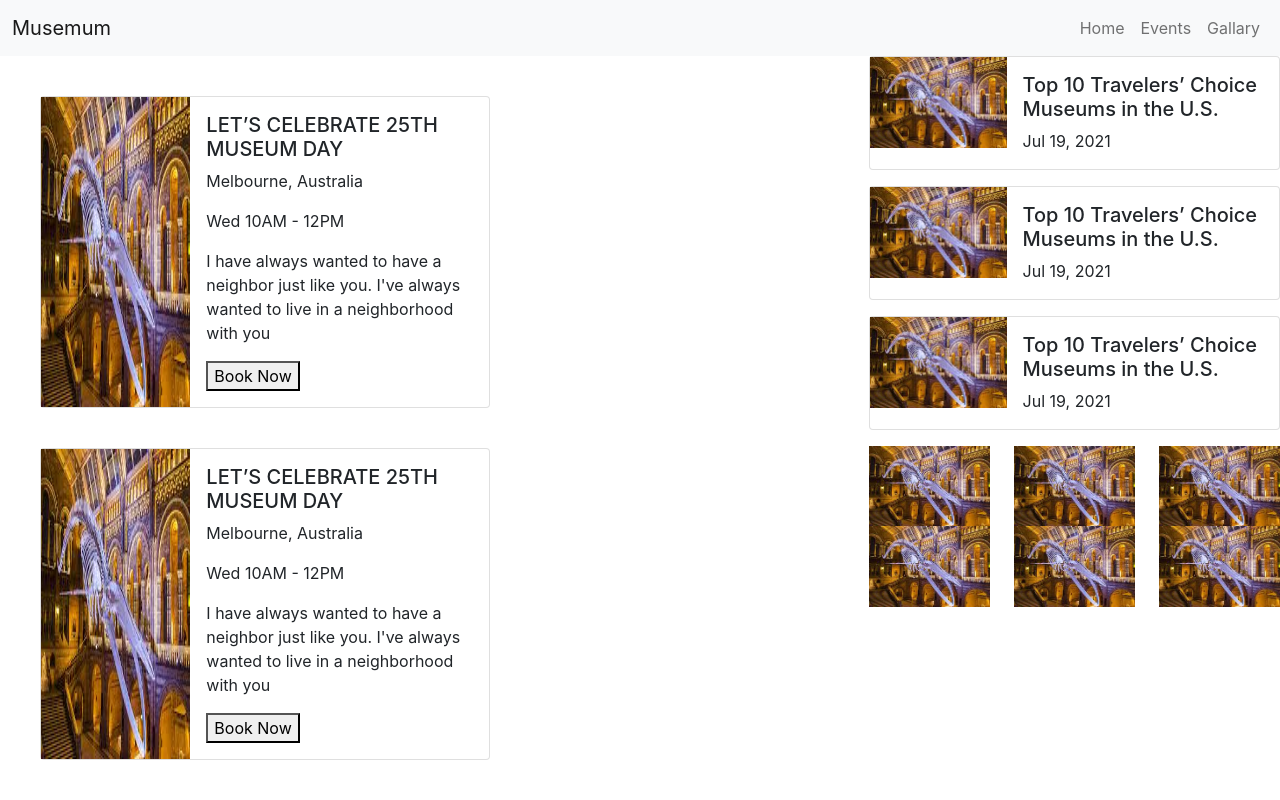
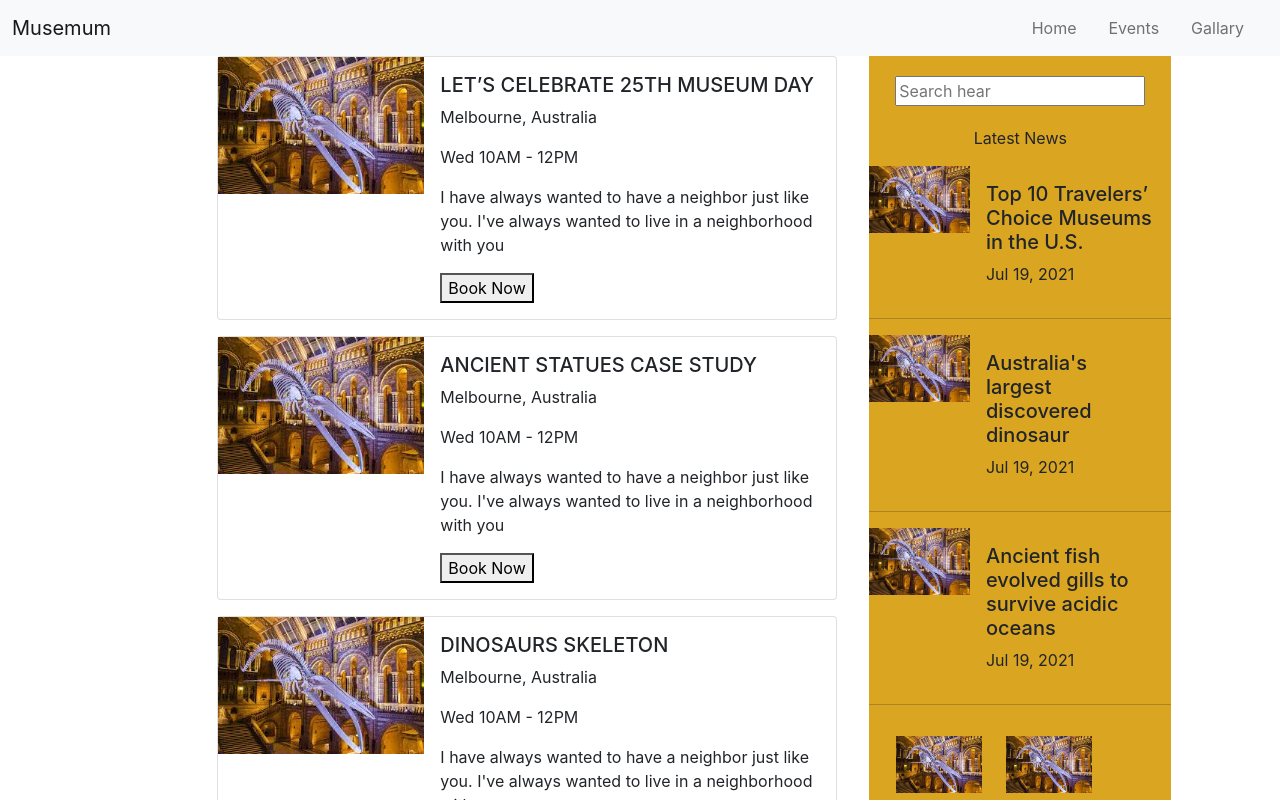
Before and after one commit to Swapno5896/Amazing-Museums-UI, a React (Create React App) app: page /events in a window 1280 px wide. Shown: the top 800 px of the page. Built offline with nearby package versions, Linux system fonts and the light colour scheme.

Commit message:
event section design is done

```diff
--- a/src/components/Events/EventCard/EventCard.js
+++ b/src/components/Events/EventCard/EventCard.js
@@ -3,13 +3,10 @@ import React from "react";
 const EventCard = (props) => {
   const { img, title, location, time, description } = props.dt;
   return (
-    <div
-      className="card mb-3"
-      style={{ maxWidth: "450px", margin: "40px 40px" }}
-    >
+    <div className="card mb-3" style={{ width: "620px" }}>
       <div className="row g-0">
         <div className="col-md-4">
-          <img style={{ width: "100%", height: "100%" }} src={img} alt="..." />
+          <img style={{ width: "100%" }} src={img} alt="..." />
         </div>
         <div className="col-md-8">
           <div className="card-body">
--- a/src/components/Events/ImageCard/ImageCard.js
+++ b/src/components/Events/ImageCard/ImageCard.js
@@ -2,7 +2,7 @@ import React from "react";
 
 const ImageCard = (props) => {
   return (
-    <div className="col-md-4">
+    <div className="col-md-4" style={{ width: "110px ", marginBottom: "10px" }}>
       <img style={{ width: "100%" }} src={props.dt} alt="" />
     </div>
   );
--- a/src/components/Events/MainEventa/MainEventa.tsx
+++ b/src/components/Events/MainEventa/MainEventa.tsx
@@ -16,7 +16,7 @@ const MainEventa = () => {
         },
         {
             img: img1,
-            title: "LET’S CELEBRATE 25TH MUSEUM DAY",
+            title: "ANCIENT STATUES CASE STUDY",
             location: " Melbourne, Australia",
             time: "Wed 10AM - 12PM",
             description:
@@ -24,7 +24,7 @@ const MainEventa = () => {
         },
         {
             img: img1,
-            title: "LET’S CELEBRATE 25TH MUSEUM DAY",
+            title: "DINOSAURS SKELETON",
             location: " Melbourne, Australia",
             time: "Wed 10AM - 12PM",
             description:
@@ -32,7 +32,7 @@ const MainEventa = () => {
         },
         {
             img: img1,
-            title: "LET’S CELEBRATE 25TH MUSEUM DAY",
+            title: "ANCIENT BUILDING STRUCTURES",
             location: " Melbourne, Australia",
             time: "Wed 10AM - 12PM",
             description:
@@ -41,28 +41,35 @@ const MainEventa = () => {
     ];
     const newsData = [
         { img: img1, title: "	Top 10 Travelers’ Choice Museums in the U.S.", date: "Jul 19, 2021" },
-        { img: img1, title: "	Top 10 Travelers’ Choice Museums in the U.S.", date: "Jul 19, 2021" },
-        { img: img1, title: "	Top 10 Travelers’ Choice Museums in the U.S.", date: "Jul 19, 2021" },
+        { img: img1, title: "		Australia's largest discovered dinosaur", date: "Jul 19, 2021" },
+        { img: img1, title: "	Ancient fish evolved gills to survive acidic oceans", date: "Jul 19, 2021" },
     ]
     const imgCardData = [img1, img1, img1, img1, img1, img1]
     return (
-        <div>
+
         <div className="row">
-                <div className="col-md-8">
+            <div className="col-md-4 offset-md-2">
                 {eventData.map((dt) => (
                     <EventCard dt={dt} />
                 ))}
             </div>
-                <div className="col-md-4">
+
+            <div className="col-md-3 offset-md-2">
+                <div style={{ backgroundColor: 'goldenrod' }}>
+                    <div className='d-flex justify-content-center'>
+                        <input style={{ width: '250px', margin: '20px' }} type="text" placeholder='Search hear' />
+                    </div>
+                    <p className='text-center'>Latest News</p>
                     {newsData.map((dt) => (
                         <News dt={dt} />
                     ))}
-                    <div className="row">
+                    <div style={{ padding: '15px 27px' }}>
+                        <div className="row ">
                             {imgCardData.map((dt) => (
                                 <ImageCard dt={dt} />
                             ))}
 
-                    </div>
+                        </div></div>
 
                 </div>
             </div>
--- a/src/components/Events/News/News.tsx
+++ b/src/components/Events/News/News.tsx
@@ -3,7 +3,8 @@ import img from '../../../images/m-1.png'
 const News = (props: any) => {
     const { img, title, date } = props.dt;
     return (
-        <div className="card mb-3" style={{ maxWidth: '450px' }}>
+
+        <div className=" mb-3" style={{ maxWidth: '400px', }}>
             <div className="row g-0">
                 <div className="col-md-4">
                     <img style={{ width: '100%' }} src={img} alt="..." />
@@ -15,7 +16,9 @@ const News = (props: any) => {
                     </div>
                 </div>
             </div>
+            <hr />
         </div>
+
     );
 };
 
--- a/src/components/Home/myNavBar/MyNavBar.tsx
+++ b/src/components/Home/myNavBar/MyNavBar.tsx
@@ -5,9 +5,7 @@ import {
     Route,
     Link
 } from "react-router-dom";
-import img1 from '../../../images/m-1.png'
-import img2 from '../../../images/m-2.png'
-import img3 from '../../../images/m-m.png'
+
 const MyNavBar = () => {
     return (
 
@@ -20,13 +18,13 @@ const MyNavBar = () => {
                 <div className="collapse navbar-collapse" id="navbarText">
                     <ul className="navbar-nav ms-auto mb-2 mb-lg-0">
                         <li className="nav-item">
-                            <Link className="nav-link" to='/'>Home</Link>
+                            <Link className="nav-link pe-4" to='/'>Home</Link>
                         </li>
                         <li className="nav-item">
-                            <Link className="nav-link" to='/events'>Events</Link>
+                            <Link className="nav-link  pe-4" to='/events'>Events</Link>
                         </li>
                         <li className="nav-item">
-                            <Link className="nav-link" to='/gallary'>Gallary</Link>
+                            <Link className="nav-link  pe-4" to='/gallary'>Gallary</Link>
                         </li>
                     </ul>
                 </div>
```
Lines whose indentation alone changed are shown as unchanged.
